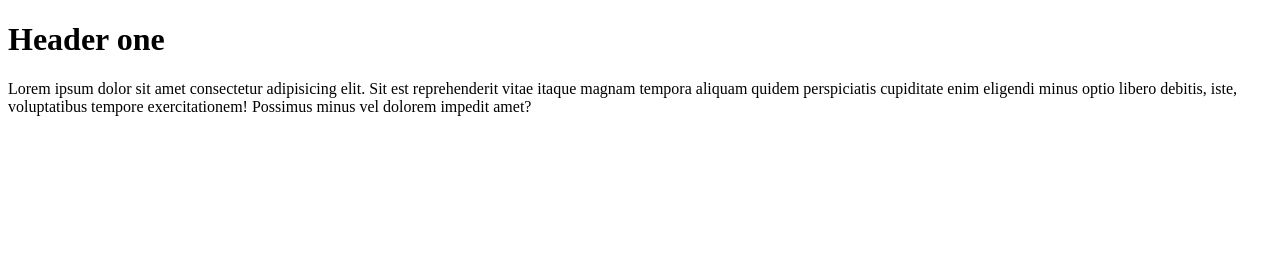
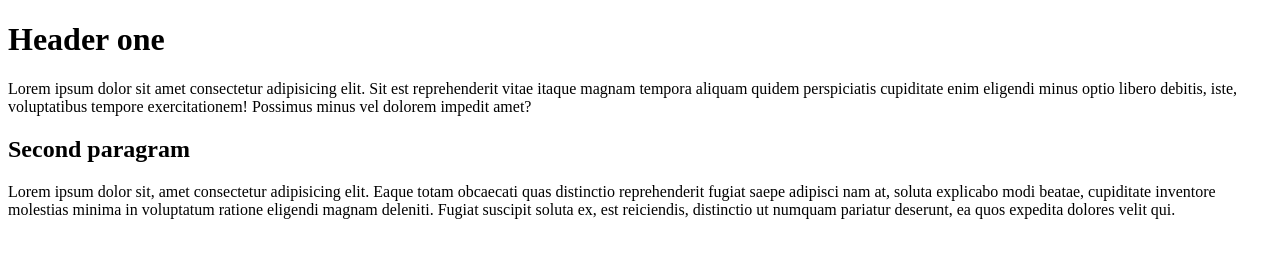
Before and after one commit to sazzadraja/programming-hero-coding-journey, a plain HTML site: page index.html in a window 1280 px wide. Drawn offline with Linux system fonts and the light colour scheme.

Commit message:
secoond commit

```diff
--- a/index.html
+++ b/index.html
@@ -8,5 +8,10 @@
 <body>
     <h1>Header one</h1>
     <p>Lorem ipsum dolor sit amet consectetur adipisicing elit. Sit est reprehenderit vitae itaque magnam tempora aliquam quidem perspiciatis cupiditate enim eligendi minus optio libero debitis, iste, voluptatibus tempore exercitationem! Possimus minus vel dolorem impedit amet?</p>
+
+    <h2>Second paragram</h2>
+    <p>Lorem ipsum dolor sit, amet consectetur adipisicing elit. Eaque totam obcaecati quas distinctio reprehenderit fugiat saepe adipisci nam at, soluta explicabo modi beatae, cupiditate inventore molestias minima in voluptatum ratione eligendi magnam deleniti. Fugiat suscipit soluta ex, est reiciendis, distinctio ut numquam pariatur deserunt, ea quos expedita dolores velit qui.
+
+    </p>
 </body>
 </html>
```
